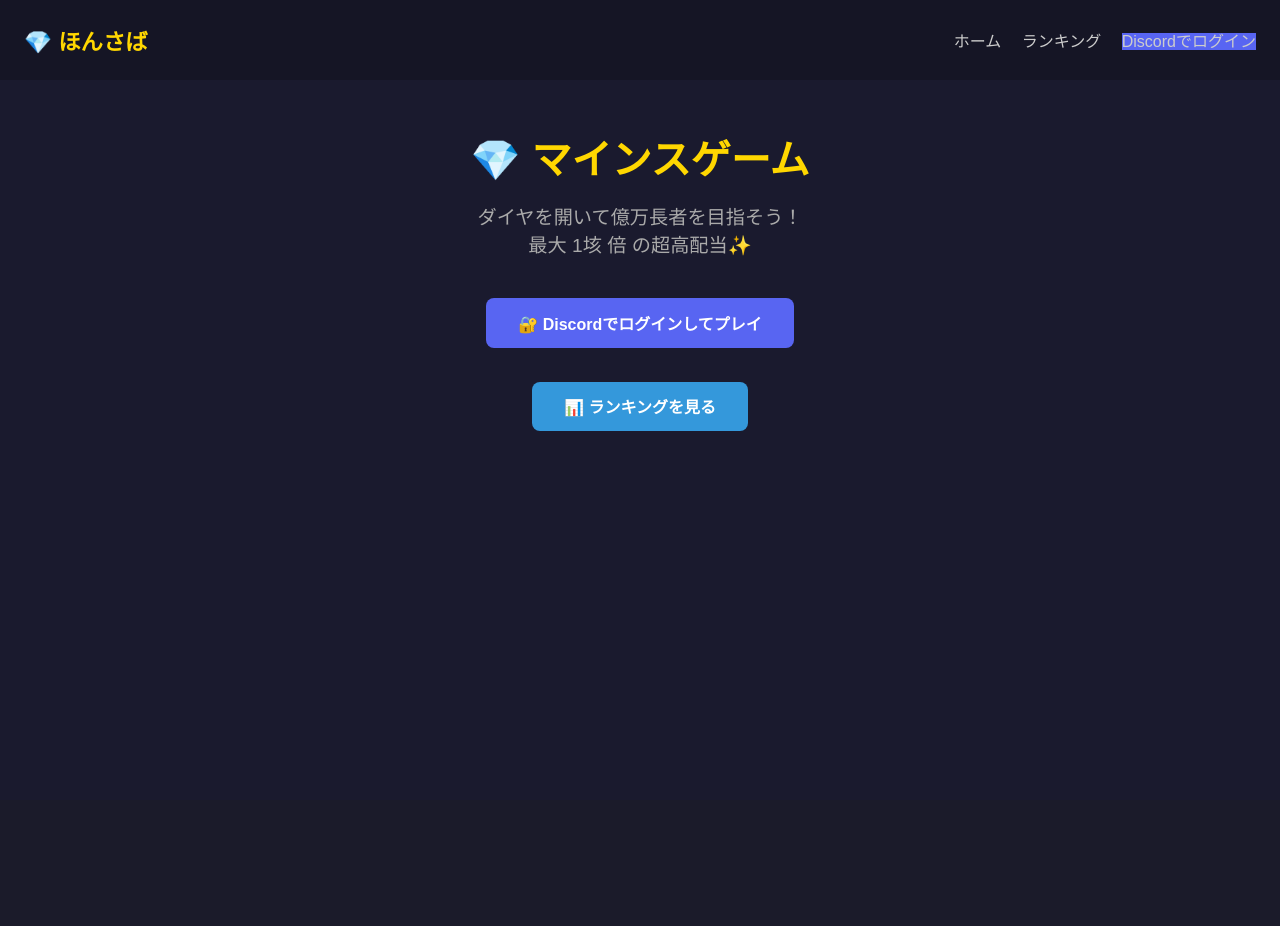
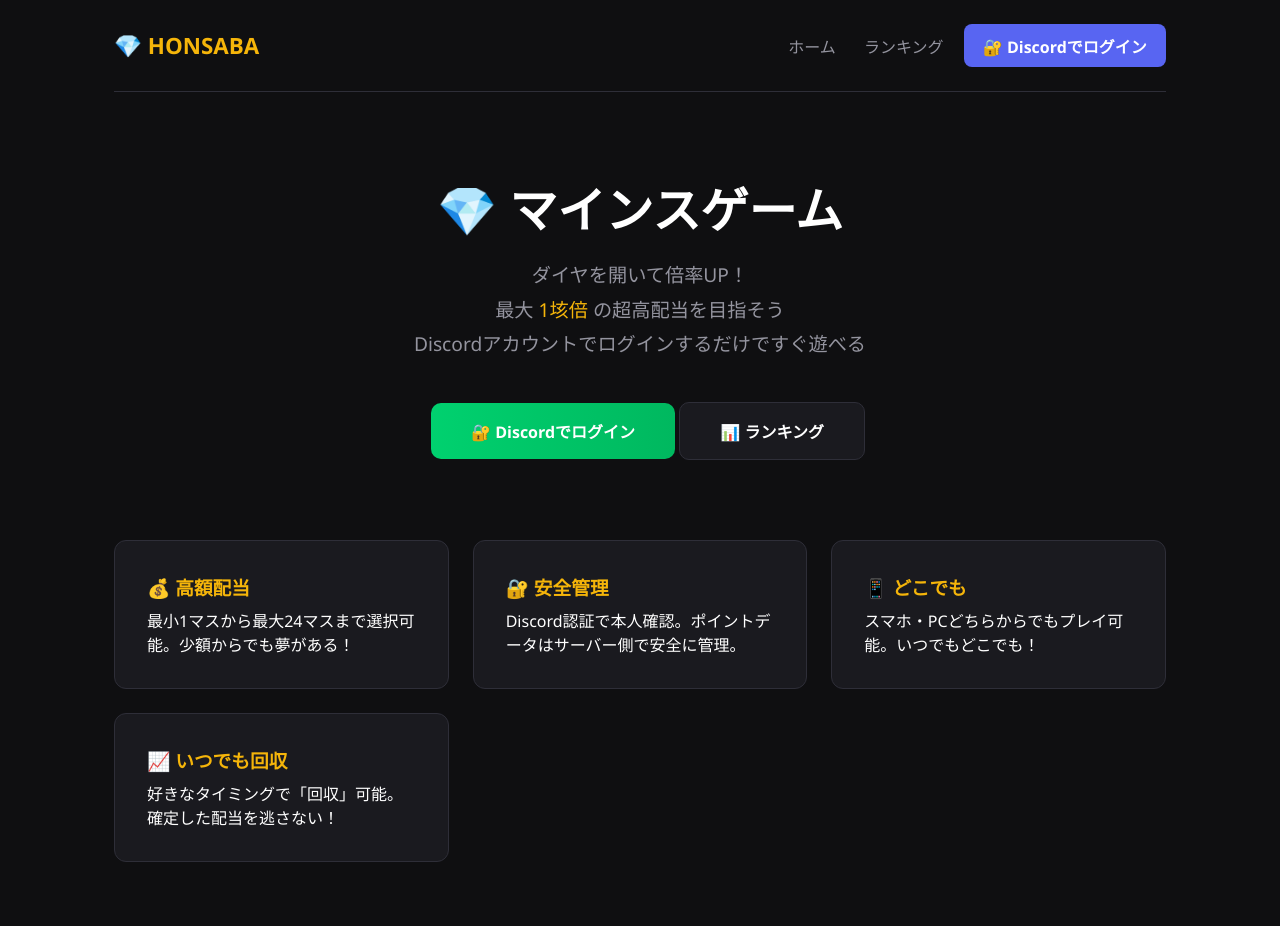
Before and after one commit to ararenchosu/saito, a Flask app: page / in a window 1280 px wide. Before the commit the page ends 431 px from the top, so only its background shows below. Run offline with Flask 3, Linux system fonts and the light colour scheme.

Commit message:
Update index.html

```diff
--- a/web/templates/index.html
+++ b/web/templates/index.html
@@ -3,25 +3,47 @@
 <head>
 <meta charset="UTF-8">
 <meta name="viewport" content="width=device-width, initial-scale=1.0">
-<title>💎 ほんさば マインス</title>
+<title>HONSABA | オンラインゲーム</title>
 <style>
-* { margin: 0; padding: 0; box-sizing: border-box; font-family: sans-serif; }
-body { background: #1a1a2e; color: #fff; min-height: 100vh; }
-header { padding: 1.5rem; display: flex; justify-content: space-between; align-items: center; background: rgba(0,0,0,0.2); }
-.logo { font-size: 1.4rem; font-weight: bold; color: #FFD700; }
-nav a { color: #ccc; text-decoration: none; margin-left: 1rem; }
-nav a:hover { color: #FFD700; }
-main { max-width: 800px; margin: 3rem auto; padding: 0 1rem; text-align: center; }
-h1 { font-size: 2.5rem; margin-bottom: 1rem; color: #FFD700; }
-.btn { display: inline-block; padding: 0.8rem 2rem; background: #2ecc71; color: #fff; border-radius: 8px; text-decoration: none; font-weight: bold; margin: 0.5rem; }
-.btn:hover { background: #27ae60; }
-.btn-discord { background: #5865F2; }
-.btn-discord:hover { background: #4752C4; }
+* { margin: 0; padding: 0; box-sizing: border-box; font-family: 'Segoe UI', Roboto, sans-serif; }
+:root {
+  --bg-main: #0F0F11;
+  --bg-card: #1A1A1F;
+  --bg-hover: #24242B;
+  --border: #2E2E38;
+  --gold: #F5B50A;
+  --green: #00D16F;
+  --discord: #5865F2;
+  --text: #FFFFFF;
+  --text-sec: #94949F;
+}
+body { background: var(--bg-main); color: var(--text); min-height: 100vh; }
+.container { max-width: 1100px; margin: 0 auto; padding: 0 1.5rem; }
+header { display: flex; justify-content: space-between; align-items: center; padding: 1.5rem 0; border-bottom: 1px solid var(--border); }
+.logo { font-size: 1.4rem; font-weight: 700; color: var(--gold); }
+nav a { color: var(--text-sec); text-decoration: none; margin-left: 1.5rem; font-weight: 500; transition: 0.2s; }
+nav a:hover { color: var(--gold); }
+nav .btn { padding: 0.6rem 1.2rem; border-radius: 8px; background: var(--discord); color: #fff; margin-left: 1rem; }
+nav .btn:hover { background: #4752C4; color: #fff; }
+.hero { text-align: center; padding: 5rem 0; }
+.hero h1 { font-size: 3rem; margin-bottom: 1rem; }
+.hero h1 span { color: var(--gold); }
+.hero p { font-size: 1.2rem; color: var(--text-sec); margin-bottom: 2.5rem; max-width: 600px; margin-left: auto; margin-right: auto; line-height: 1.8; }
+.btn { display: inline-block; padding: 1rem 2.5rem; border-radius: 10px; font-weight: 600; text-decoration: none; transition: all 0.25s ease; border: none; cursor: pointer; font-size: 1rem; }
+.btn-gold { background: linear-gradient(90deg, var(--gold), #E5A609); color: #000; }
+.btn-gold:hover { transform: translateY(-3px); box-shadow: 0 6px 20px rgba(245,181,10,0.3); }
+.btn-green { background: linear-gradient(90deg, var(--green), #00B85F); color: #fff; margin-left: 1rem; }
+.btn-green:hover { transform: translateY(-3px); box-shadow: 0 6px 20px rgba(0,209,111,0.3); }
+.features { display: grid; grid-template-columns: repeat(auto-fit, minmax(250px, 1fr)); gap: 1.5rem; margin-bottom: 4rem; }
+.feature-card { background: var(--bg-card); border: 1px solid var(--border); border-radius: 12px; padding: 2rem; transition: 0.2s; }
+.feature-card:hover { border-color: var(--gold); transform: translateY(-5px); }
+.feature-card h3 { color: var(--gold); margin-bottom: 0.5rem; }
 </style>
 </head>
 <body>
+<div class="container">
   <header>
-  <div class="logo">💎 ほんさば</div>
+    <div class="logo">💎 HONSABA</div>
     <nav>
       <a href="/">ホーム</a>
       <a href="/ranking">ランキング</a>
@@ -30,23 +52,40 @@
         <a href="/profile">マイページ</a>
         <a href="/logout">ログアウト</a>
       {% else %}
-      <a href="/login" class="btn-discord">Discordでログイン</a>
+        <a href="/login" class="btn">🔐 Discordでログイン</a>
       {% endif %}
     </nav>
   </header>
-<main>
+
+  <section class="hero">
     <h1>💎 マインスゲーム</h1>
-  <p style="font-size: 1.2rem; margin-bottom: 2rem; color: #aaa;">
-    ダイヤを開いて億万長者を目指そう！<br>
-    最大 1垓 倍 の超高配当✨
-  </p>
+    <p>ダイヤを開いて倍率UP！<br>最大 <span style="color:var(--gold)">1垓倍</span> の超高配当を目指そう<br>Discordアカウントでログインするだけですぐ遊べる</p>
     {% if user_id %}
-    <a href="/mines" class="btn">🎮 ゲームをプレイ</a>
+      <a href="/mines" class="btn btn-gold">🎮 今すぐプレイ</a>
     {% else %}
-    <a href="/login" class="btn btn-discord">🔐 Discordでログインしてプレイ</a>
+      <a href="/login" class="btn btn-green">🔐 Discordでログイン</a>
     {% endif %}
-  <br><br>
-  <a href="/ranking" class="btn" style="background: #3498db;">📊 ランキングを見る</a>
-</main>
+    <a href="/ranking" class="btn" style="background:var(--bg-card); color:#fff; border:1px solid var(--border);">📊 ランキング</a>
+  </section>
+
+  <section class="features">
+    <div class="feature-card">
+      <h3>💰 高額配当</h3>
+      <p>最小1マスから最大24マスまで選択可能。少額からでも夢がある！</p>
+    </div>
+    <div class="feature-card">
+      <h3>🔐 安全管理</h3>
+      <p>Discord認証で本人確認。ポイントデータはサーバー側で安全に管理。</p>
+    </div>
+    <div class="feature-card">
+      <h3>📱 どこでも</h3>
+      <p>スマホ・PCどちらからでもプレイ可能。いつでもどこでも！</p>
+    </div>
+    <div class="feature-card">
+      <h3>📈 いつでも回収</h3>
+      <p>好きなタイミングで「回収」可能。確定した配当を逃さない！</p>
+    </div>
+  </section>
+</div>
 </body>
 </html>
```
Lines whose indentation alone changed are shown as unchanged.
